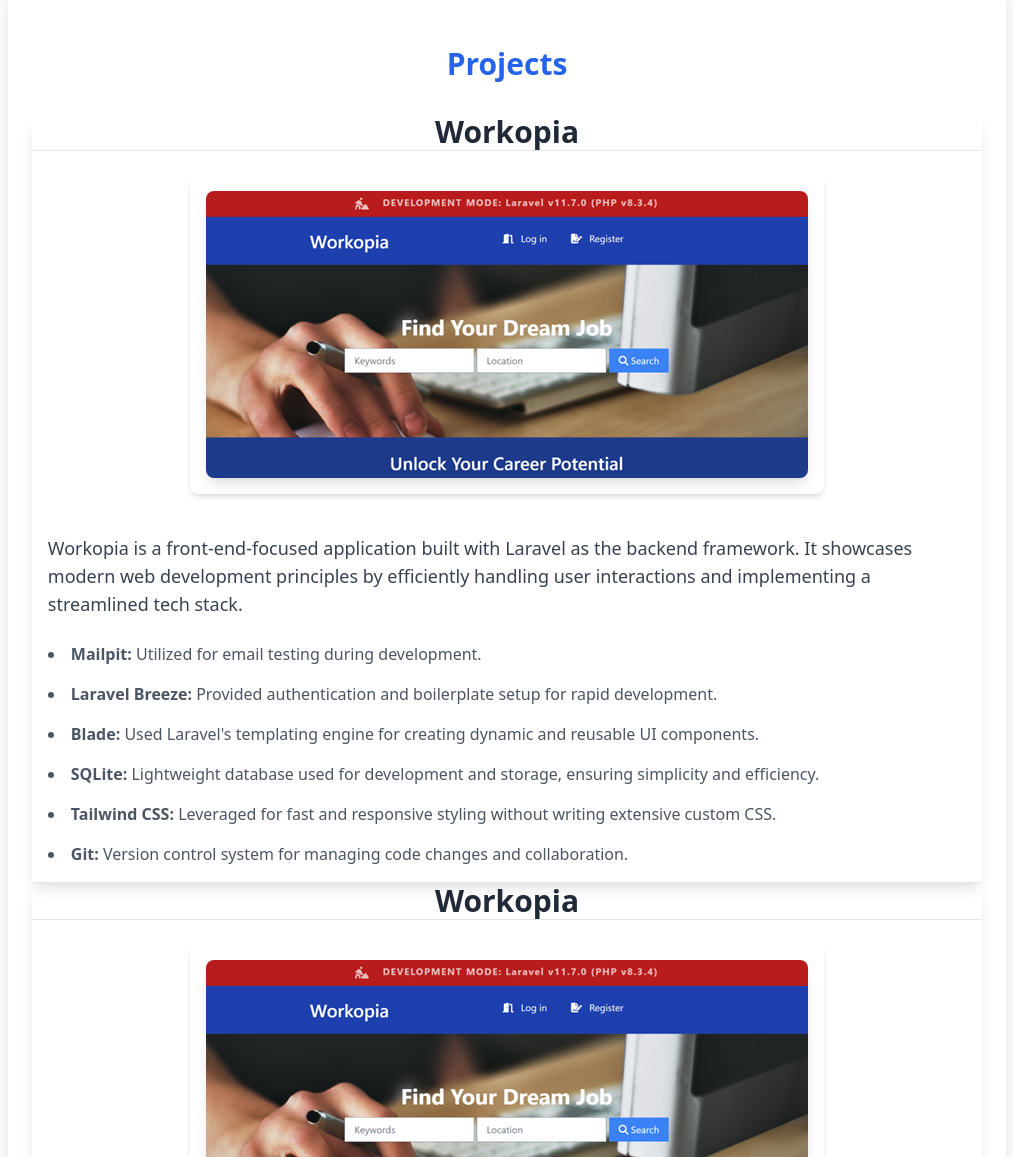
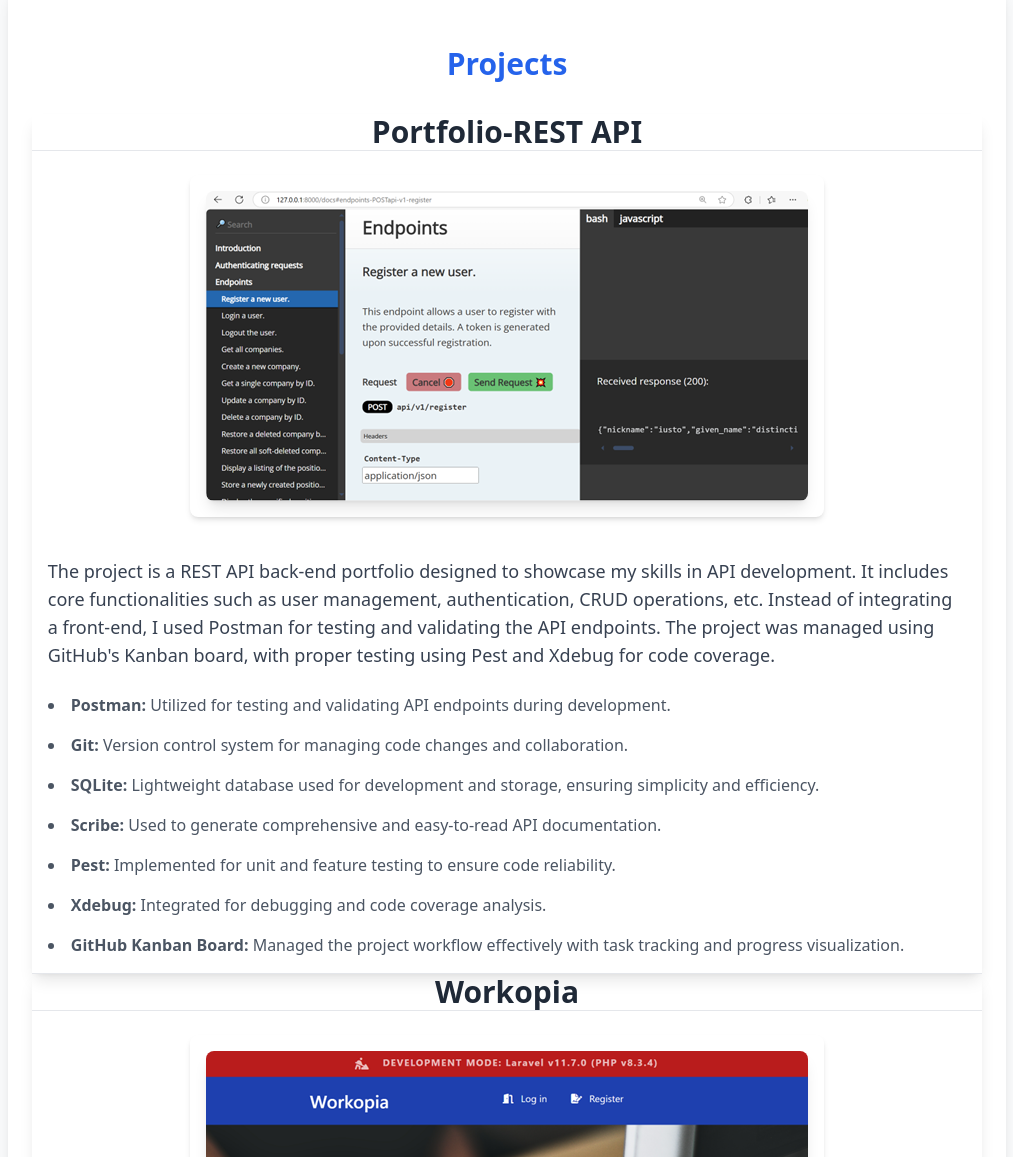
Before and after one commit to bhandareasmita/bhandareasmita.github.io, a website: page index.html in a window 1280 px wide. Shown: the part 936-2093 px from the top of the page, without its empty margins (133-1146 px from the left). Drawn offline with Linux system fonts and the light colour scheme.

Commit message:
feat: Add BED-REST API project

```diff
--- a/index.html
+++ b/index.html
@@ -105,13 +105,13 @@
         <!-- Project 1 -->
         <div class="bg-gradient-to-tr from-gray-50 via-white to-gray-100 p-8 rounded-xl shadow-lg hover:shadow-2xl transition-shadow duration-300">
           <h3 class="font-bold text-3xl text-gray-800 text-center md:text-left mb-6 border-b border-gray-200 pb-4">
-            Workopia
+            Portfolio-REST API
           </h3>
           <div class="mt-6 flex flex-col md:flex-row md:gap-12 items-center md:items-start">
             <div class="w-full md:w-1/2 flex justify-center">
               <div class="bg-white p-4 rounded-lg shadow-md hover:scale-105 transition-transform duration-300">
                 <img
-                  src="./assets/images/workopia.png"
+                  src="./assets/images/scribe.png"
                   alt="Workopia Project Screenshot"
                   class="rounded-lg shadow-lg w-full h-auto max-w-sm mx-auto"
                 >
@@ -119,15 +119,15 @@
             </div>
             <div class="w-full md:w-1/2 mt-6 md:mt-0 px-4 py-4">
               <p class="text-gray-700 text-lg leading-relaxed">
-                Workopia is a front-end-focused application built with Laravel as the backend framework. It showcases modern web development principles by efficiently handling user interactions and implementing a streamlined tech stack.
-              </p>
+                The project is a REST API back-end portfolio designed to showcase my skills in API development. It includes core functionalities such as user management, authentication, CRUD operations, etc. Instead of integrating a front-end, I used Postman for testing and validating the API endpoints. The project was managed using GitHub's Kanban board, with proper testing using Pest and Xdebug for code coverage.</p>
               <ul class="list-disc list-inside text-gray-600 mt-6 space-y-4 pl-4 leading-relaxed">
-                <li><strong>Mailpit:</strong> Utilized for email testing during development.</li>
-                <li><strong>Laravel Breeze:</strong> Provided authentication and boilerplate setup for rapid development.</li>
-                <li><strong>Blade:</strong> Used Laravel's templating engine for creating dynamic and reusable UI components.</li>
+                <li><strong>Postman:</strong> Utilized for testing and validating API endpoints during development.</li>
+                <li><strong>Git:</strong> Version control system for managing code changes and collaboration.</li>
                 <li><strong>SQLite:</strong> Lightweight database used for development and storage, ensuring simplicity and efficiency.</li>
-                <li><strong>Tailwind CSS:</strong> Leveraged for fast and responsive styling without writing extensive custom CSS.</li>
-                <li><strong>Git:</strong> Version control system for managing code changes and collaboration.</li>
+                <li><strong>Scribe:</strong> Used to generate comprehensive and easy-to-read API documentation.</li>
+                <li><strong>Pest:</strong> Implemented for unit and feature testing to ensure code reliability.</li>
+                <li><strong>Xdebug:</strong> Integrated for debugging and code coverage analysis.</li>
+                <li><strong>GitHub Kanban Board:</strong> Managed the project workflow effectively with task tracking and progress visualization.</li>
               </ul>
 
             </div>
```
Also changed, not shown: assets/images/scribe.png (added).
